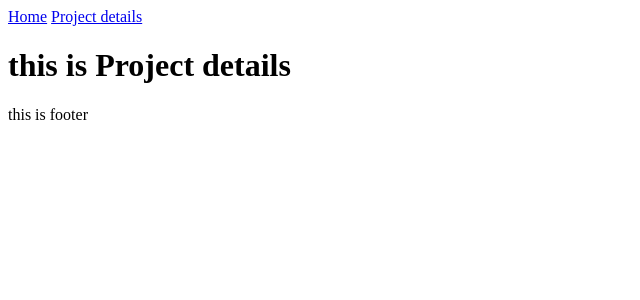
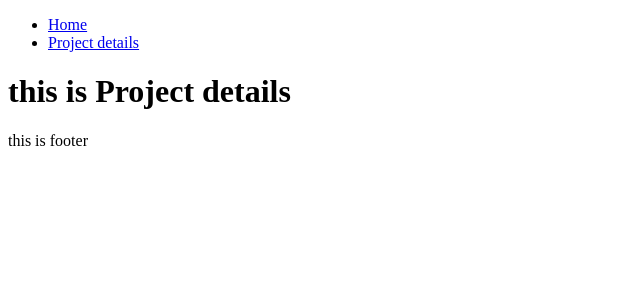
Before and after one commit to Beast-Code9999/HIT237_Group11_2024, a Django app: page /project-details/ in a window 1280 px wide. Shown: the top 300 px of the page, without its empty margins (0-640 px from the left). Run offline with Django 5.2, Linux system fonts and the light colour scheme.

Commit message:
add base.html and extends to other files

```diff
--- a/assignment_2_proj/assignment2_app/templates/assignment2_app/base.html
+++ b/assignment_2_proj/assignment2_app/templates/assignment2_app/base.html
@@ -6,12 +6,20 @@
     <title>Document</title>
 </head>
 <body>
-    <header>
-        <a href="{% url 'home' %}">Home</a>
-        <a href="{% url 'project-details' %}">Project details</a>
+    <header class="header">
+        <nav class="navigation">
+            <ul class="navigation__list">
+                <li class="navigation__item"><a href="{% url 'home' %}">Home</a></li>
+                <li class="navigation__item"><a href="{% url 'project-details' %}">Project details</a></li>
+            </ul>
+        </nav>
     </header>
+
+
     {% block content %} {% endblock content %}
-    <footer>
+
+
+    <footer class="footer">
         <p>this is footer</p>
     </footer>
 </body>
--- a/assignment_2_proj/assignment2_app/templates/assignment2_app/projectDetails.html
+++ b/assignment_2_proj/assignment2_app/templates/assignment2_app/projectDetails.html
@@ -10,9 +10,9 @@
 
     {% block content %}
     <main>
-        <H1>this is Project details</H1>
+        <!-- Content will be added dynamically using templates -->
+        <h1>this is Project details</h1>
     </main>
     {% endblock content %}
-
 </body>
 </html>
--- a/assignment_2_proj/assignment2_app/views.py
+++ b/assignment_2_proj/assignment2_app/views.py
@@ -1,11 +1,11 @@
 from django.shortcuts import render
+from assignment2_app import classes
 
-
-# Create your views here.
+# http://127.0.0.1:8000/
 def home(request):
     return render(request, 'assignment2_app/index.html')
 
-
+# http://127.0.0.1:8000/project-details
 def projectDetails(request):
 
     context = {
```
Also changed, not shown: assignment_2_proj/assignment2_app/classes.py (renamed from assignment_2_proj/assignment2_app/class.py).
